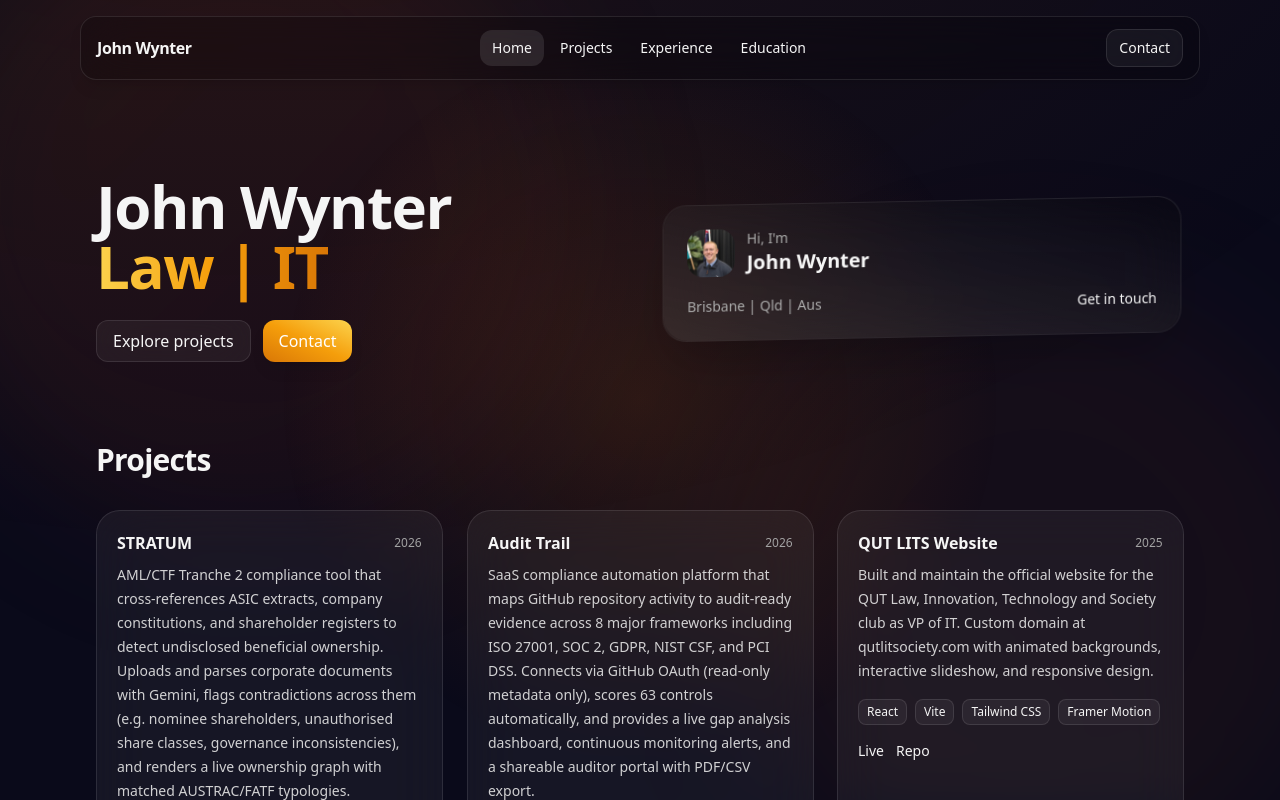
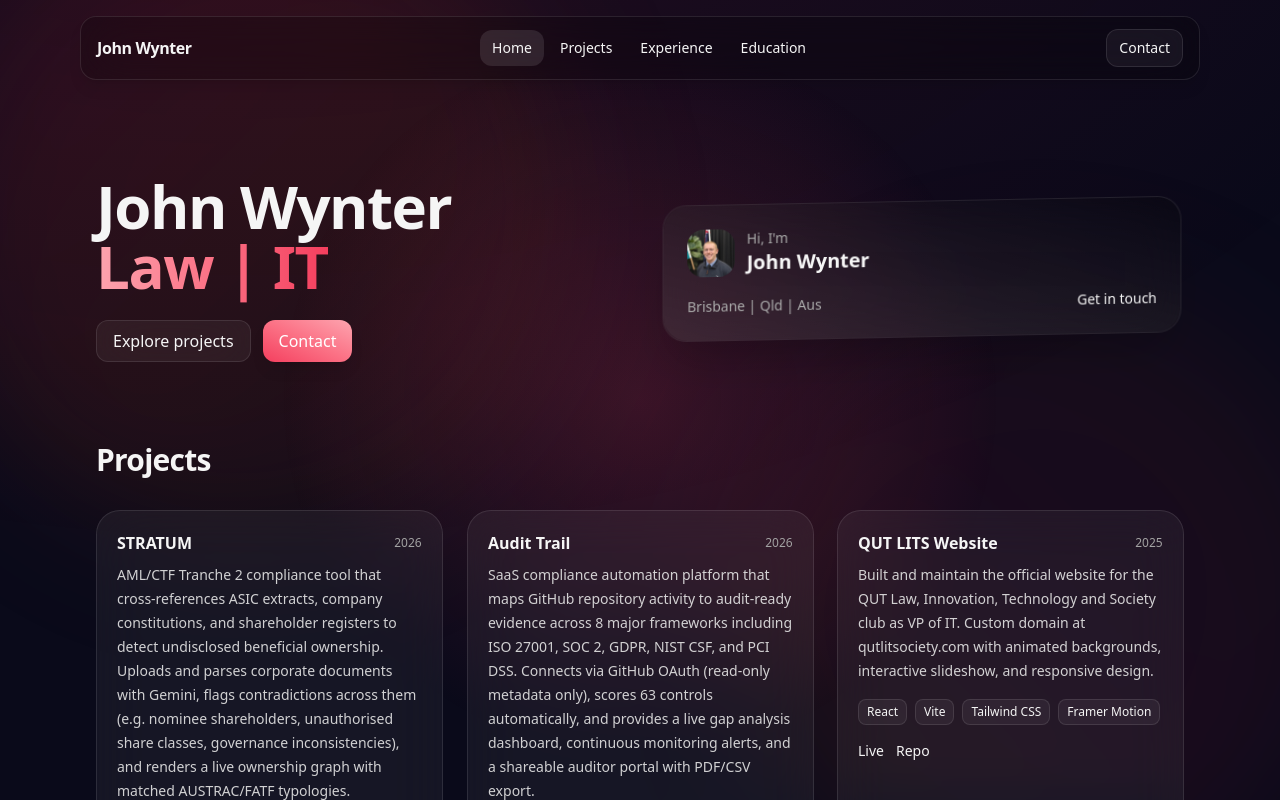
Before and after one commit to JohnJohnW/personal_portfolio, a React (Vite) app: page / in a window 1280 px wide. Shown: the top 800 px of the page. Built offline with nearby package versions, Linux system fonts and the light colour scheme.

Commit message:
Map color palette to natural sky: dawn rose, morning sky blue, afternoon blue, golden hour amber, twilight violet, night indigo

```diff
--- a/src/Portfolio.jsx
+++ b/src/Portfolio.jsx
@@ -194,33 +194,63 @@ function cn(...xs) { return xs.filter(Boolean).join(" "); }
 
 function getTimeColors() {
   const hour = new Date().getHours()
-  if (hour >= 6 && hour < 12) {
+
+  // Dawn (5-7am): rose and gold, sunrise warmth
+  if (hour >= 5 && hour < 7) {
     return {
-      blobA: "from-blue-800/40 via-blue-700/30 to-blue-900/30",
-      blobB: "from-blue-600/30 via-blue-800/30 to-blue-900/30",
-      spot: "rgba(29,78,216,0.25)",
-      accent: { light: "#93c5fd", mid: "#60a5fa", deep: "#3b82f6", dark: "#2563eb", ring: "#2563eb", badge: "#1e40af", badgeBorder: "#3b82f6" },
-    }
-  } else if (hour >= 12 && hour < 17) {
-    return {
-      blobA: "from-indigo-800/40 via-blue-700/30 to-indigo-900/30",
-      blobB: "from-blue-600/30 via-indigo-700/30 to-indigo-900/30",
-      spot: "rgba(67,56,202,0.25)",
-      accent: { light: "#a5b4fc", mid: "#818cf8", deep: "#6366f1", dark: "#4f46e5", ring: "#4f46e5", badge: "#3730a3", badgeBorder: "#6366f1" },
-    }
-  } else if (hour >= 17 && hour < 21) {
-    return {
-      blobA: "from-purple-800/40 via-indigo-700/30 to-purple-900/30",
-      blobB: "from-indigo-600/30 via-purple-800/30 to-purple-900/30",
-      spot: "rgba(124,58,237,0.25)",
-      accent: { light: "#c4b5fd", mid: "#a78bfa", deep: "#8b5cf6", dark: "#7c3aed", ring: "#7c3aed", badge: "#5b21b6", badgeBorder: "#8b5cf6" },
+      blobA: "from-rose-800/30 via-orange-700/25 to-amber-900/20",
+      blobB: "from-amber-700/25 via-rose-800/20 to-orange-900/20",
+      spot: "rgba(244,63,94,0.2)",
+      accent: { light: "#fda4af", mid: "#fb7185", deep: "#f43f5e", dark: "#e11d48", ring: "#f43f5e", badge: "#9f1239", badgeBorder: "#fb7185" },
     }
   }
+
+  // Morning (7am-12pm): clear sky blue
+  if (hour >= 7 && hour < 12) {
+    return {
+      blobA: "from-sky-800/35 via-blue-700/25 to-sky-900/25",
+      blobB: "from-blue-600/25 via-sky-700/25 to-blue-900/25",
+      spot: "rgba(14,165,233,0.2)",
+      accent: { light: "#7dd3fc", mid: "#38bdf8", deep: "#0ea5e9", dark: "#0284c7", ring: "#0ea5e9", badge: "#075985", badgeBorder: "#0ea5e9" },
+    }
+  }
+
+  // Afternoon (12-5pm): deeper blue, slightly warmer
+  if (hour >= 12 && hour < 17) {
+    return {
+      blobA: "from-blue-800/35 via-indigo-700/25 to-blue-900/25",
+      blobB: "from-indigo-600/25 via-blue-700/25 to-indigo-900/25",
+      spot: "rgba(29,78,216,0.2)",
+      accent: { light: "#93c5fd", mid: "#60a5fa", deep: "#3b82f6", dark: "#2563eb", ring: "#3b82f6", badge: "#1e40af", badgeBorder: "#3b82f6" },
+    }
+  }
+
+  // Golden hour (5-7pm): warm amber and orange, sunset glow
+  if (hour >= 17 && hour < 19) {
+    return {
+      blobA: "from-orange-800/30 via-amber-700/25 to-rose-900/20",
+      blobB: "from-amber-700/25 via-orange-800/20 to-amber-900/20",
+      spot: "rgba(245,158,11,0.2)",
+      accent: { light: "#fcd34d", mid: "#fbbf24", deep: "#f59e0b", dark: "#d97706", ring: "#f59e0b", badge: "#92400e", badgeBorder: "#f59e0b" },
+    }
+  }
+
+  // Twilight (7-9pm): violet and purple, post-sunset sky
+  if (hour >= 19 && hour < 21) {
+    return {
+      blobA: "from-violet-800/35 via-purple-700/25 to-violet-900/25",
+      blobB: "from-purple-600/25 via-violet-800/25 to-purple-900/25",
+      spot: "rgba(139,92,246,0.2)",
+      accent: { light: "#c4b5fd", mid: "#a78bfa", deep: "#8b5cf6", dark: "#7c3aed", ring: "#8b5cf6", badge: "#5b21b6", badgeBorder: "#8b5cf6" },
+    }
+  }
+
+  // Night (9pm-5am): deep navy and indigo, cool darkness
   return {
-    blobA: "from-amber-900/30 via-orange-800/20 to-red-900/20",
-    blobB: "from-orange-800/20 via-amber-900/20 to-red-900/20",
-    spot: "rgba(180,83,9,0.2)",
-    accent: { light: "#fcd34d", mid: "#f59e0b", deep: "#d97706", dark: "#b45309", ring: "#d97706", badge: "#78350f", badgeBorder: "#d97706" },
+    blobA: "from-indigo-900/30 via-slate-800/20 to-indigo-950/20",
+    blobB: "from-slate-800/20 via-indigo-900/20 to-slate-900/20",
+    spot: "rgba(99,102,241,0.15)",
+    accent: { light: "#a5b4fc", mid: "#818cf8", deep: "#6366f1", dark: "#4f46e5", ring: "#6366f1", badge: "#312e81", badgeBorder: "#6366f1" },
   }
 }
 
```
